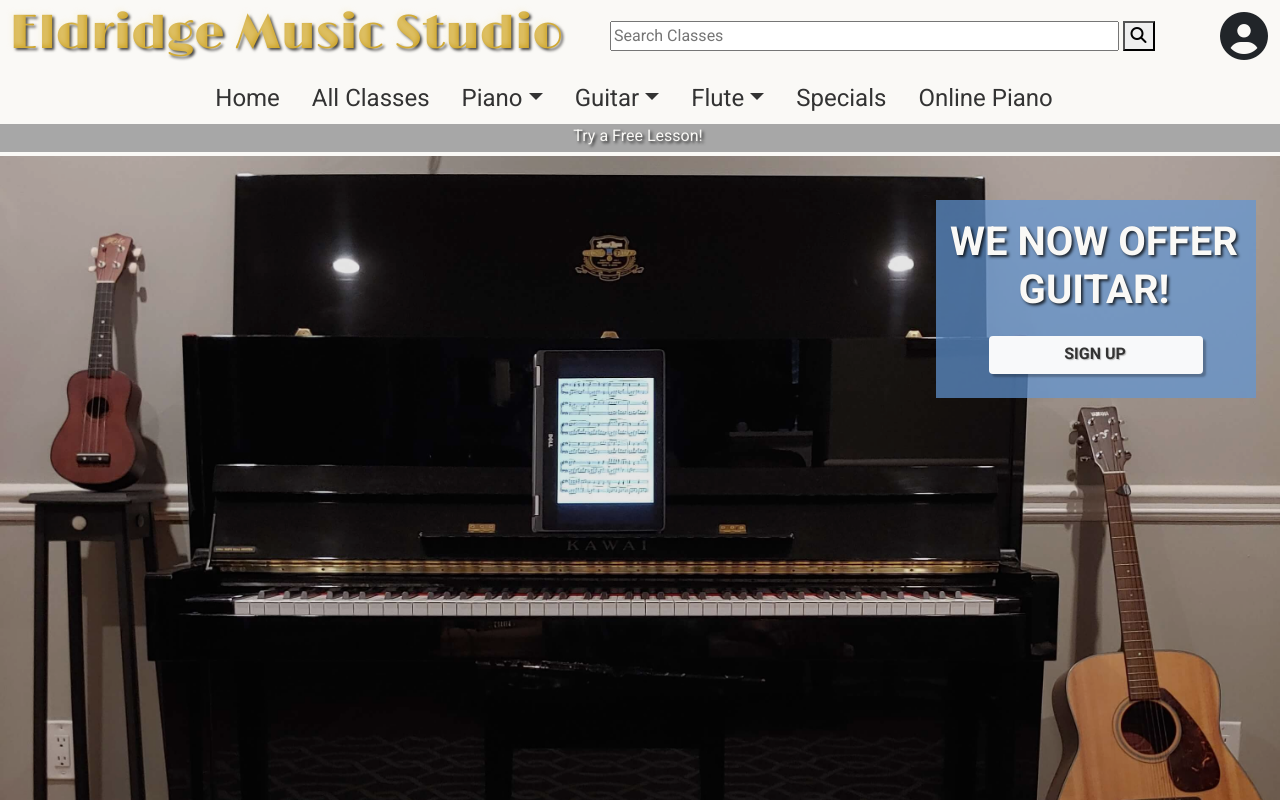
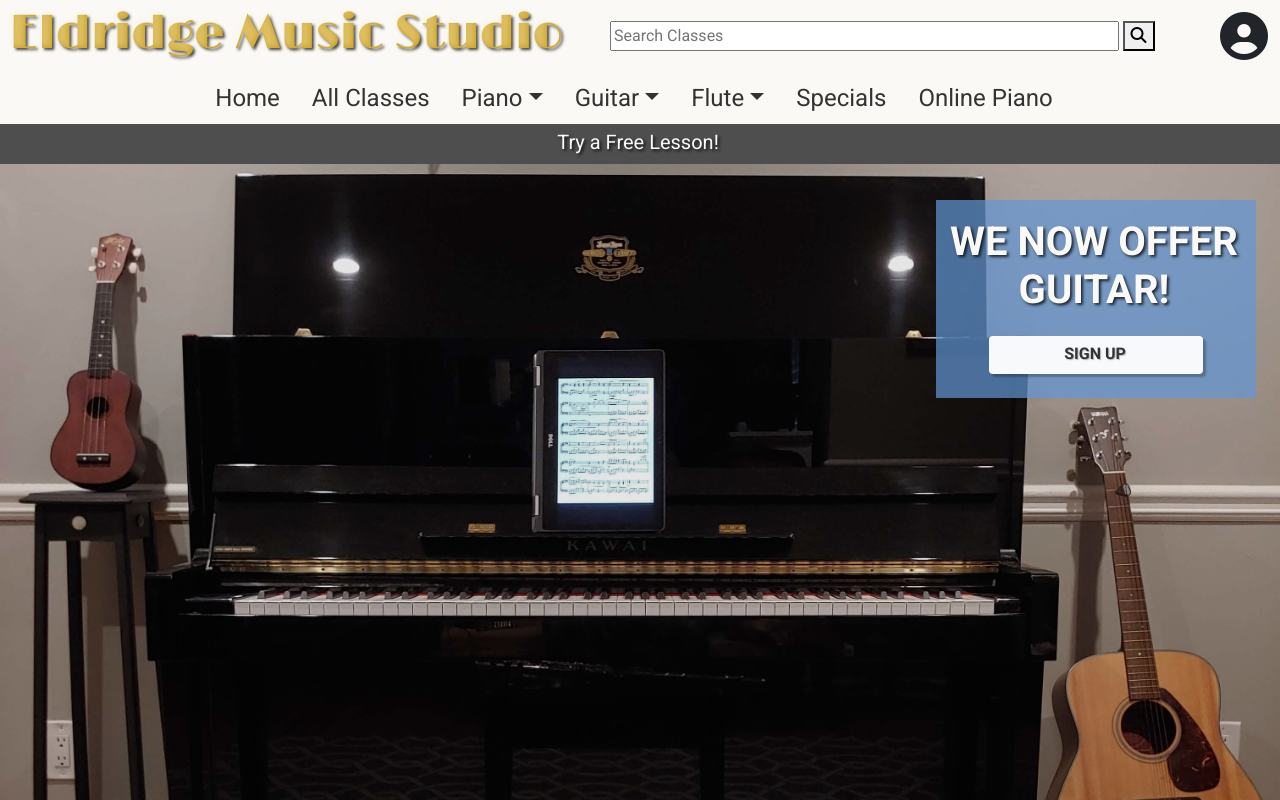
Before and after one commit to Richardaeld/Eldridge_Music, a Django app: page / in a window 1280 px wide. Run offline with Django 3.2, Linux system fonts and the light colour scheme; some libraries are stand-ins or nearby versions.

Commit message:
UX adjustment to base.html's specials banner

```diff
--- a/static/css/base.css
+++ b/static/css/base.css
@@ -94,12 +94,13 @@ a {
 }
 
 .header-special {
-    height: 2rem;
-    background-color: #a7a7a7;
-    border-bottom: 4px solid #faf9f6;
+    height: 2.5rem;
+    background-color: #4e4e4e;
+    /* border-bottom: 2px solid #40A5CF; */
 }
 
 .header-special p {
+    font-size: 1.25rem;
     color: transparent;
     text-align: center;
     text-shadow:-2px -2px 0px #faf9f6,
```
